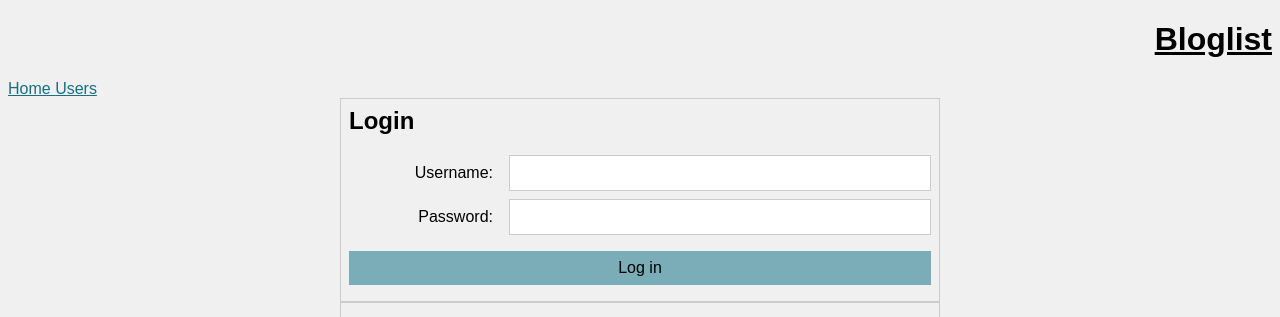
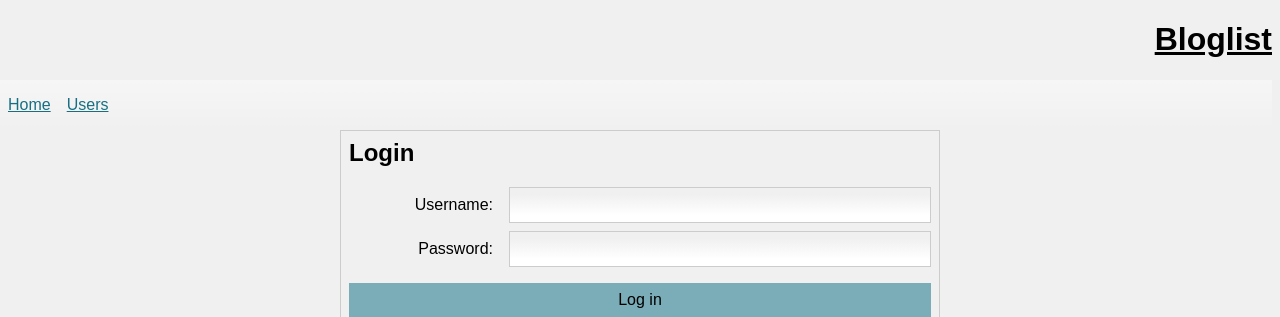
Before and after one commit to thykka/fso2k19-bloglist-frontend, a React (Create React App) app: page / in a window 1280 px wide. Shown: the top 317 px of the page. Built offline with nearby package versions, Linux system fonts and the light colour scheme; no server answers.

Commit message:
Appearance tweaks

```diff
--- a/src/App.css
+++ b/src/App.css
@@ -53,12 +53,23 @@ form label {
 }
 
 form label input {
+  background-image: linear-gradient(
+    to bottom,
+    #f0f0f0,
+    #f0f0f0 20%,
+    #fff 80%
+  );
   border: 1px solid #ccc;
   flex: 0 1 calc(100% - 10rem);
   font: inherit;
   margin-left: 1em;
   margin-bottom: var(--size);
   padding: var(--size);
+}
+form label input:disabled {
+  background: none;
+  border-color: transparent;
+  padding-left: 0;
 }
 
 button {
@@ -76,6 +87,31 @@ button:active {
 button:disabled {
   color: #888;
   background: hsl(var(--hue), 5%, 80%);
+}
+
+.navbar {
+  background-image: linear-gradient(to bottom, #fff6, #fff0);
+  display: flex;
+  flex-flow: row wrap;
+  justify-content: flex-start;
+  align-items: baseline;
+  margin: 0 0 0 -0.5em;
+  padding: 1em 0;
+}
+.navbar a {
+  margin: 0 0.5em;
+}
+.navbar .login-info {
+  margin-left: auto;
+}
+
+
+.login-info > span {
+  font-style: oblique;
+  opacity: 0.5;
+}
+.login-info button {
+  margin-left: 1em;
 }
 
 .info,
--- a/src/App.js
+++ b/src/App.js
@@ -26,7 +26,7 @@ import { initializeUsers } from './reducers/usersReducer';
 
 const Menu = () => {
   return (
-    <nav>
+    <nav className='navbar'>
       <Link to='/'> Home </Link>
       <Link to='/users'> Users </Link>
       <LogoutForm />
--- a/src/components/NewBlogForm.js
+++ b/src/components/NewBlogForm.js
@@ -47,7 +47,7 @@ const NewBlogForm = (props) => {
           URL: <input value={blogUrl} onChange={({ target }) => setBlogUrl(target.value)} />
         </label>
         <label>
-          Added by: <input value={'@' + username} disabled style={{ border: 0, paddingLeft: 0 }} />
+          Added by: <input value={'@' + username} disabled />
         </label>
         <button type="submit">Add</button>
       </form>
--- a/src/components/Notification.js
+++ b/src/components/Notification.js
@@ -5,11 +5,11 @@ const Notification = (props) => {
   const { notification } = props;
 
   return (
-    <div>
+    <>
       { notification.visible && (
         <p className={notification.level || 'error'}>{notification.message}</p>
       )}
-    </div>
+    </>
   );
 };
 
```
